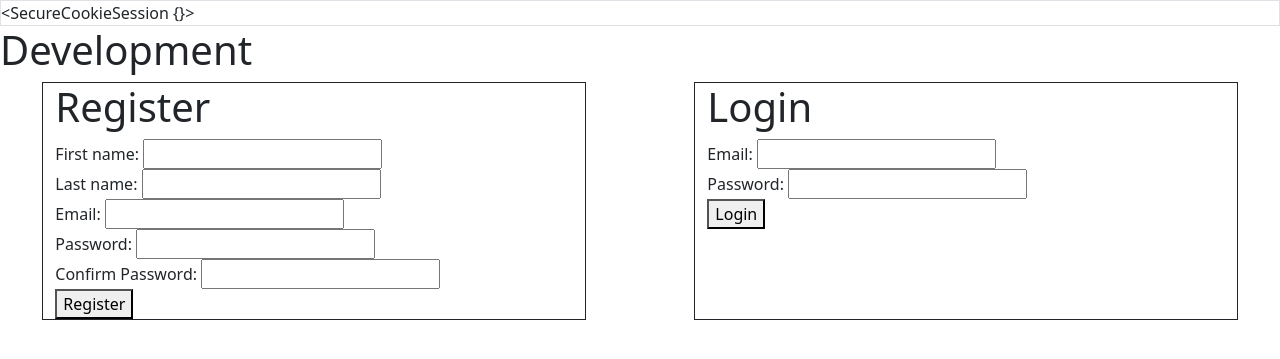
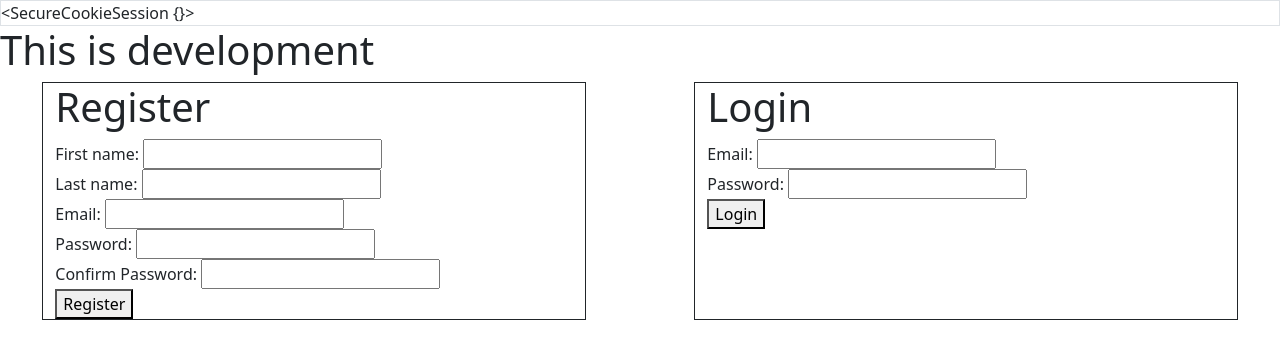
Before and after one commit to christian-johnson-dev/Family-Recipes, a Flask app: page / in a window 1280 px wide. Shown: the top 359 px of the page. Run offline with Flask 3, Linux system fonts and the light colour scheme.

Commit message:
this is development

```diff
--- a/flask_app/templates/index.html
+++ b/flask_app/templates/index.html
@@ -11,7 +11,7 @@
     <div class="session border">
         {{session}}
     </div>
-    <h1>Development</h1>
+    <h1>This is development</h1>
     <div class="display row">
         <div class="container col-5 border border-dark">
             <h1>Register</h1>
```
Also changed, not shown: plan.md (+2 -0 lines).
